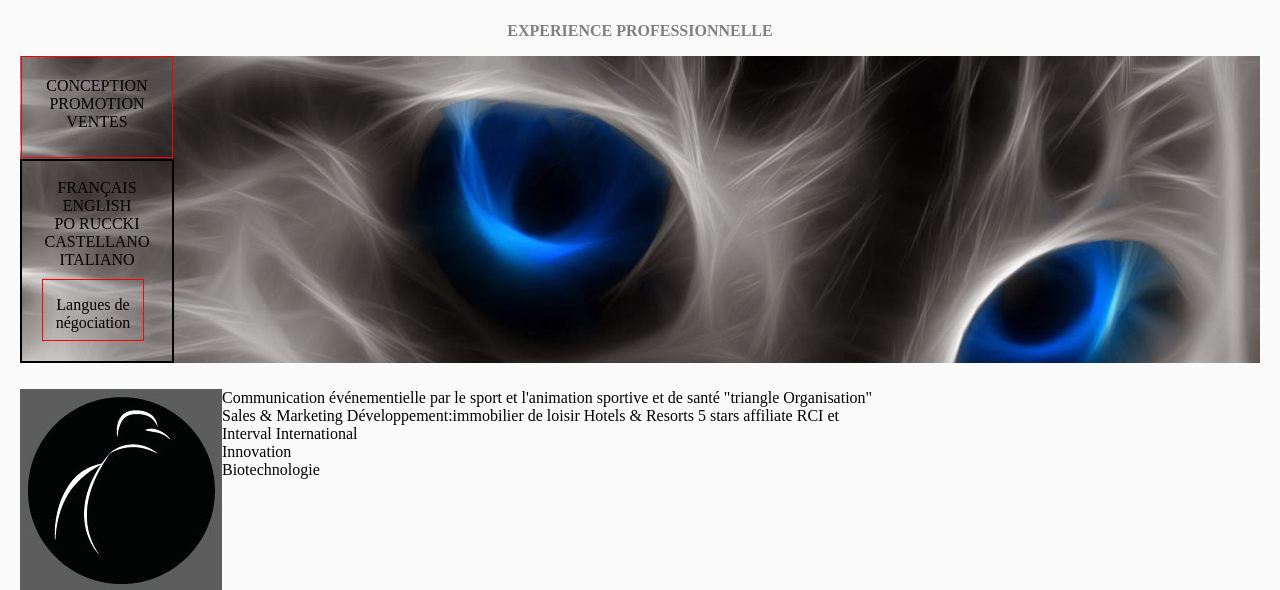
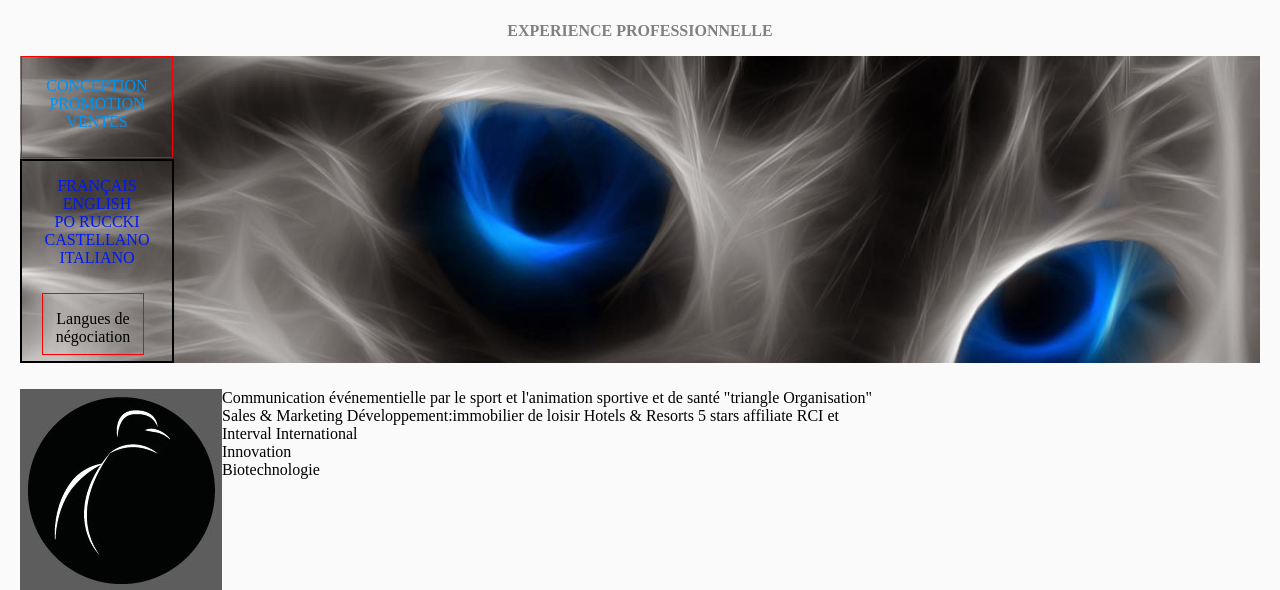
Before and after one commit to gplcom/Pascale, a PHP site: page / in a window 1280 px wide. Shown: the part 58-648 px from the top of the page. Run offline with PHP 8.4, Linux system fonts and the light colour scheme.

Commit message:
Update index.php

```diff
--- a/index.php
+++ b/index.php
@@ -21,23 +21,24 @@
 <p>communication événementielle - sale & marketing - commerce électronique</p>
 -->
      <section>
-	     <section id="fondecran" alt="Photo chat bionique" title="nouvelles technologies" >
+	     <section id="fondecran" alt="Photo chat bionique" title="nouvelles technologies" font-color="blue" style="color:#0093f4">
+         <span class="encadre exemple_margin">
 
-         <span class="encadre exemple_margin">
 	CONCEPTION<br>
 	PROMOTION<br>
 	VENTES<br>
          </span>
      <div class="bloc1">
-<span><br>
+         <span><p style="color:#0019f4">
 	FRANÇAIS<br>
 	ENGLISH<br>
 	PO RUCCKI<br>
 	CASTELLANO<br>
-	ITALIANO<br>
-</span>
+	ITALIANO
+         </p>
+         </span>
      <div class="decalage">
-    <p>Langues de négociation</p>
+    <p style="color:#000000">Langues de négociation</p>
         </div>
         <div>
 			<!-- p>
@@ -45,13 +46,10 @@
 			<p> WEBMASTER - WEB-MARKETING PROJECT
 			</p> -->
 		</div>
+	 </div>
 
-
-</div>
-</section>
 </section>
 <section>
-
 
 		<div  class="img" id="picture1">
 			<p><img src="logo2.jpg" style="float:left;">Communication événementielle par le sport et l'animation sportive et de santé "triangle Organisation"<br>
```
